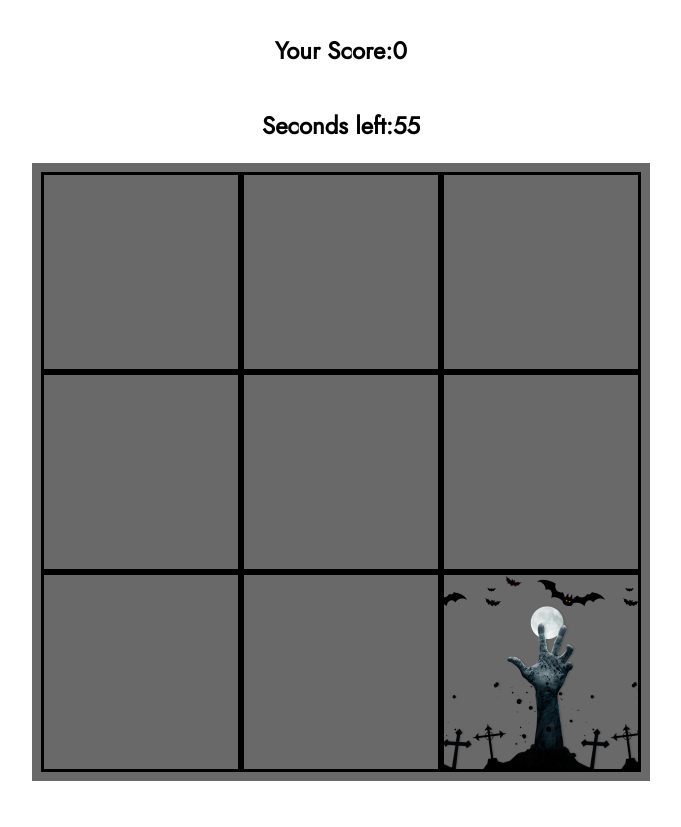
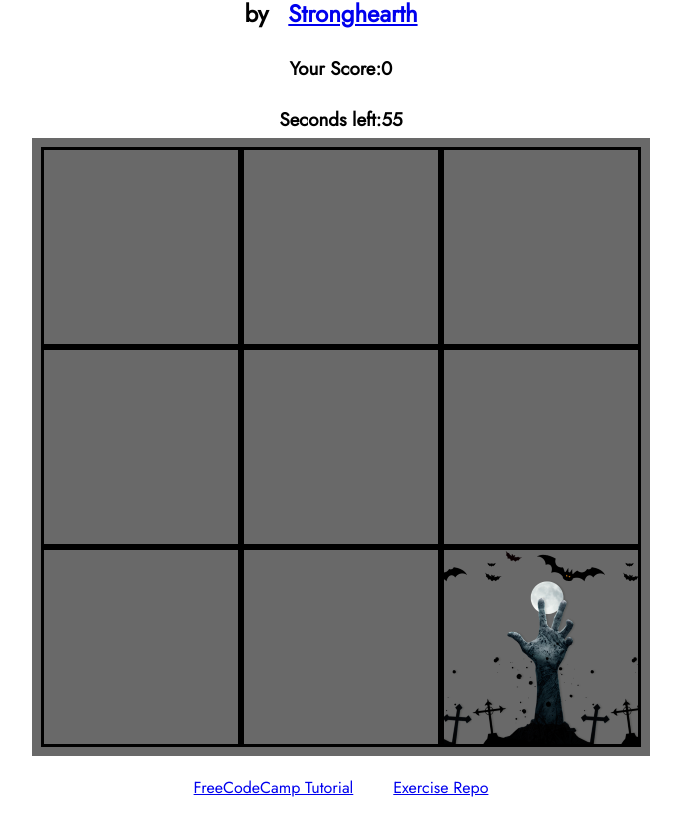
Before and after one commit to stronghearth/whack-a-mole, a plain HTML site: page index.html in a window 1280 px wide. Shown: the part 106-933 px from the top of the page, without its empty margins (299-980 px from the left). Before the commit the page ends 895 px from the top, so only its background shows below. Drawn offline with Linux system fonts and the light colour scheme.

Commit message:
finalized styling some more

```diff
--- a/index.html
+++ b/index.html
@@ -11,14 +11,16 @@
         <main>
             <h1>Whack-A-Zombie!</h1>
 
+            <h2>by<a href="https://github.com/stronghearth" target="/blank">Stronghearth</a></h2>
+
             <section class="scoreSection">
-                <h2>Your Score: </h2>
-                <h2 id="score"> 0</h2>
+                <h3>Your Score: </h3>
+                <h3 id="score"> 0</h3>
             </section>
 
             <section class="timerSection">
-                <h2>Seconds left: </h2>
-                <h2 id="time-left"> 60</h2>
+                <h3>Seconds left: </h3>
+                <h3 id="time-left"> 60</h3>
             </section>
 
             <div class="grid">
@@ -32,6 +34,12 @@
                 <div class="square" id="8"></div>
                 <div class="square" id="9"></div>
             </div>
+
+            <section class="links">
+                <a href="https://www.youtube.com/watch?v=lhNdUVh3qCc" target="/blank">FreeCodeCamp Tutorial</a>
+                <a href="https://github.com/stronghearth/whack-a-mole" target="/blank">Exercise Repo</a>
+            </section>
+
         </main>
     </body>
 <script src="app.js" charset="utf-8"></script>
--- a/style.css
+++ b/style.css
@@ -4,6 +4,10 @@
 
 body {
     font-family: 'Jost', sans-serif;
+}
+
+h1, h2, h3 {
+    margin-bottom: 5px;
 }
 
 .square {
@@ -22,7 +26,7 @@ main {
     flex-direction: column;
     justify-content: center;
     align-items: center;
-    margin-top: 30px;
+    margin-top: 10px;
 }
 
 
@@ -47,3 +51,14 @@ main {
     background-image: url('zombie3.png');
     background-position: center;
 }
+
+.links {
+    display: flex;
+    flex-direction: row;
+    justify-content: space-evenly;
+    align-items: center;
+}
+
+a {
+    padding: 20px;
+}
```
